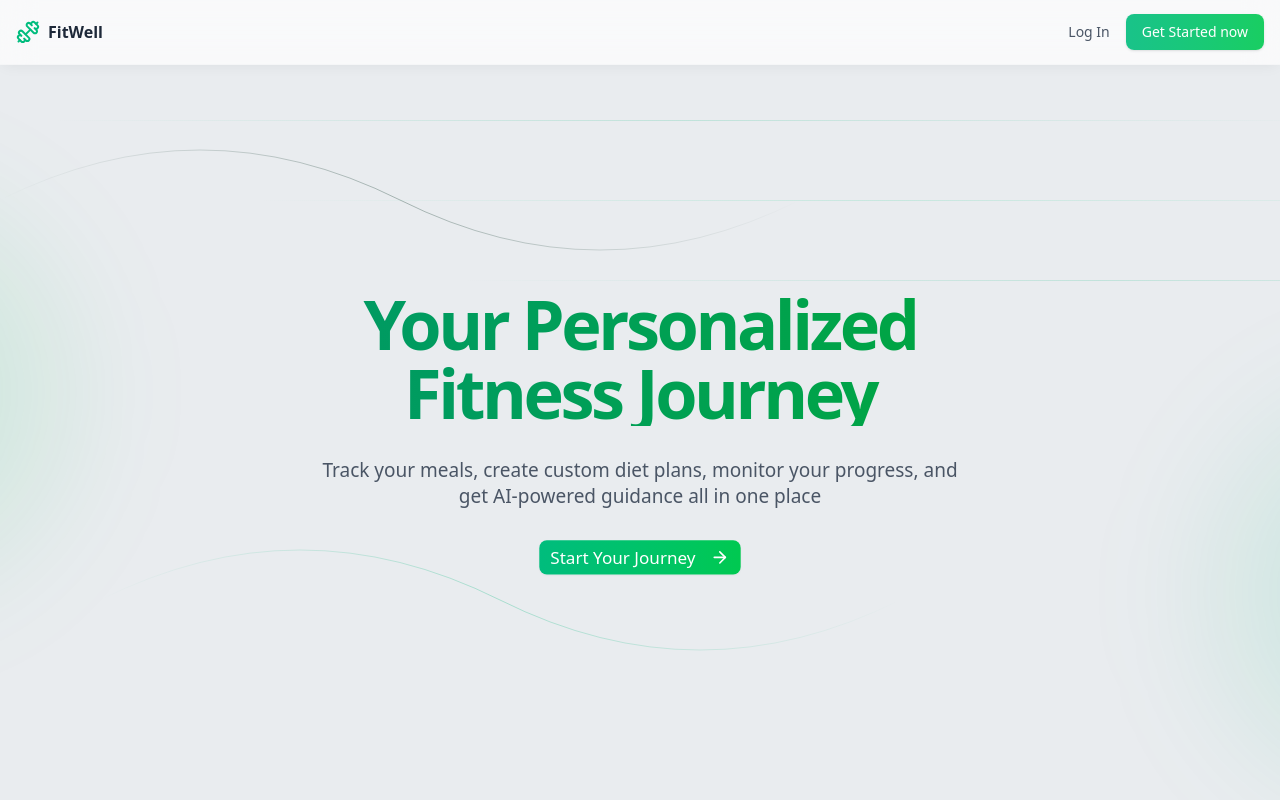
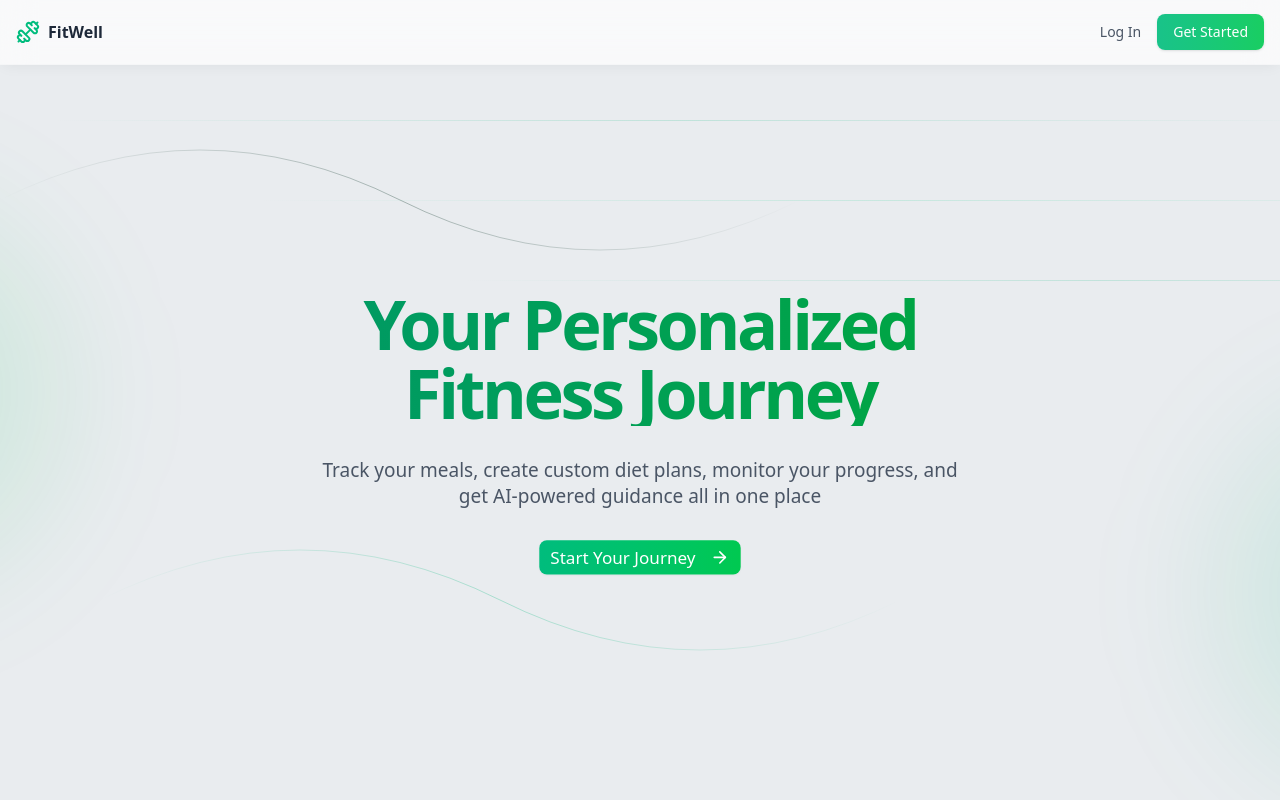
Before and after one commit to babyo77/FitWell, a Next.js app: page / in a window 1280 px wide. Shown: the top 800 px of the page. Built offline with nearby package versions, Linux system fonts and the light colour scheme; no server answers.

Commit message:
Vercel Fix  :rage3:

```diff
--- a/src/app/page.tsx
+++ b/src/app/page.tsx
@@ -84,7 +84,7 @@ export default function Home() {
               className="bg-gradient-to-r from-emerald-500/90 to-green-500/90 text-white backdrop-blur-sm hover:from-emerald-600/90 hover:to-green-600/90 shadow-sm transition-all duration-200"
               onClick={() => router.push("/login")}
             >
-              Get Started now
+              Get Started
             </Button>
           </div>
         </div>
```
